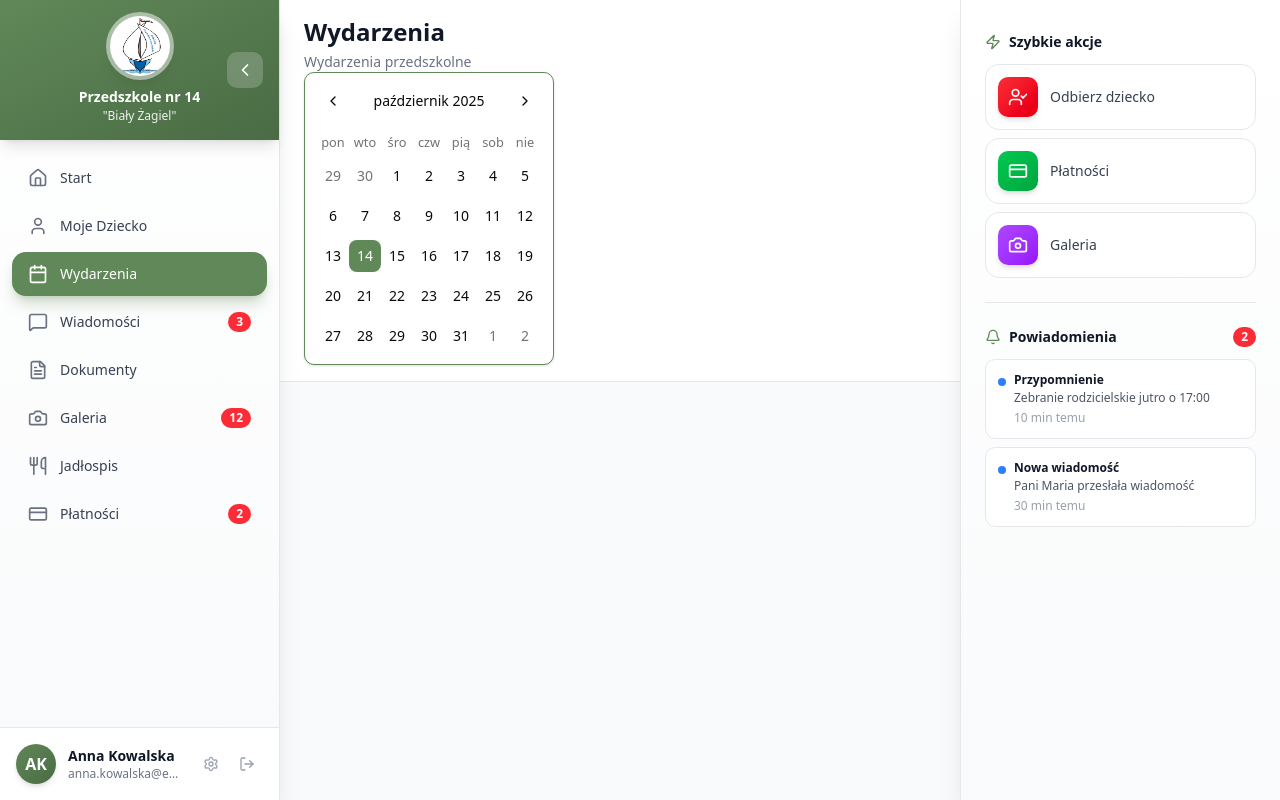
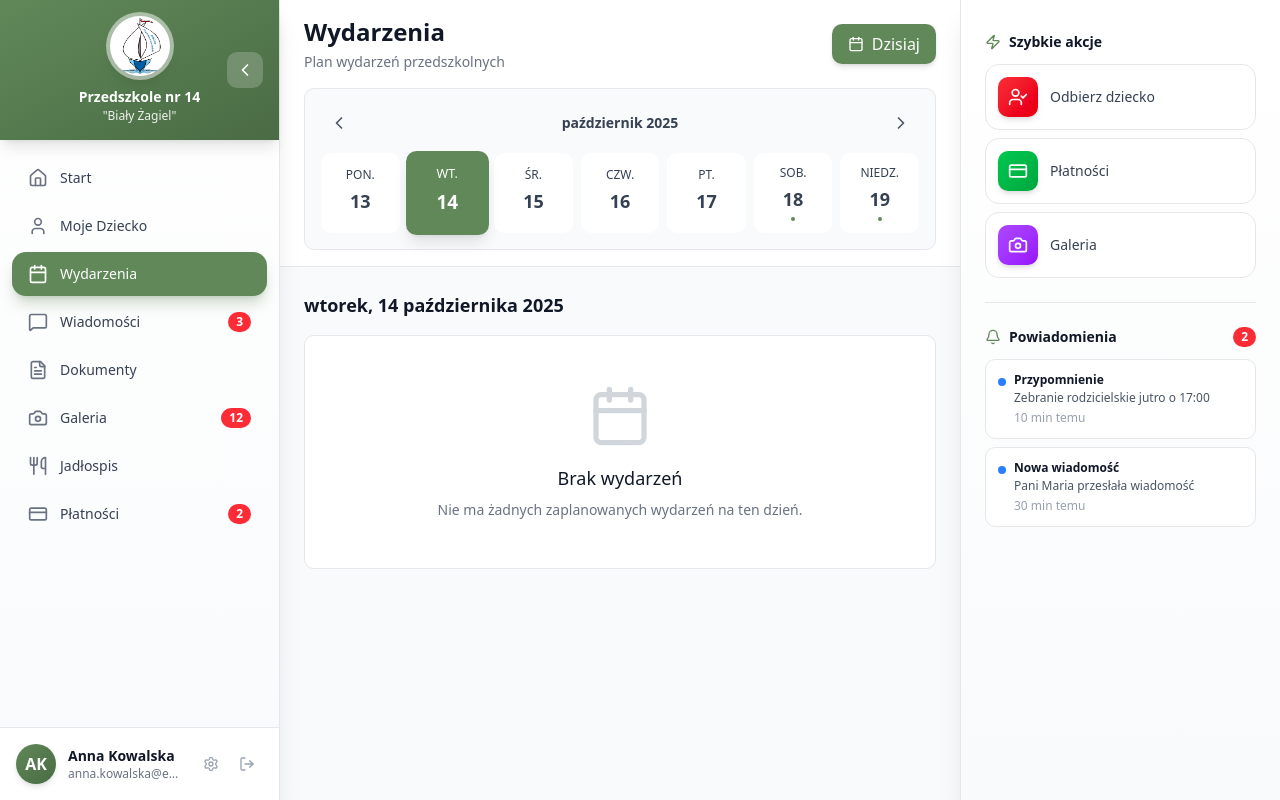
Before and after one commit to M-Itrych/projekt-wdrozeniowy, a Next.js app: page /wydarzenia in a window 1280 px wide. Built offline with nearby package versions, Linux system fonts and the light colour scheme.

Commit message:
wydarzenia page

```diff
--- a/app/(pages)/wydarzenia/page.tsx
+++ b/app/(pages)/wydarzenia/page.tsx
@@ -1,34 +1,307 @@
-"use client"
+"use client";
 
 import React, { useState } from "react";
-import { Calendar } from "@/components/ui/calendar";
+import {
+  Calendar as CalendarIcon,
+  MapPin,
+  Clock,
+  Users,
+  ChevronLeft,
+  ChevronRight,
+  Star,
+  PartyPopper,
+  Camera,
+  Music,
+  Utensils,
+  BookOpen,
+} from "lucide-react";
+import { format, addDays, startOfWeek, isSameDay } from "date-fns";
 import { pl } from "date-fns/locale";
 
+interface Event {
+  id: number;
+  title: string;
+  description: string;
+  date: Date;
+  time: string;
+  location: string;
+  category: "festiwal" | "wycieczka" | "urodziny" | "przedstawienie" | "zajęcia" | "inne";
+  participants?: string;
+  color: string;
+  icon: React.ElementType;
+}
+
+const mockEvents: Event[] = [
+  {
+    id: 1,
+    title: "Festiwal Jesieni",
+    description: "Tradycyjny festiwal jesieni z piosenkami, tańcami i konkursami. Dzieci zaprezentują swoje przygotowania, a rodzice będą mogli zobaczyć efekty naszej pracy.",
+    date: new Date(2025, 9, 18),
+    time: "10:00",
+    location: "Sala gimnastyczna",
+    category: "festiwal",
+    participants: "Wszystkie grupy",
+    color: "bg-orange-100 border-orange-300",
+    icon: PartyPopper,
+  },
+  {
+    id: 2,
+    title: "Wycieczka do parku",
+    description: "Spacer edukacyjny po parku miejskim. Zbieranie liści i kasztanów, obserwacja przyrody.",
+    date: new Date(2025, 9, 19),
+    time: "09:30",
+    location: "Park Miejski",
+    category: "wycieczka",
+    participants: "Grupa Motylków",
+    color: "bg-green-100 border-green-300",
+    icon: MapPin,
+  },
+  {
+    id: 3,
+    title: "Urodziny Zuzi",
+    description: "Wspólne świętowanie urodzin Zuzi z tortem i zabawami.",
+    date: new Date(2025, 9, 20),
+    time: "14:00",
+    location: "Sala zajęć - Grupa Biedronek",
+    category: "urodziny",
+    participants: "Grupa Biedronek",
+    color: "bg-pink-100 border-pink-300",
+    icon: PartyPopper,
+  },
+  {
+    id: 4,
+    title: "Przedstawienie teatralne",
+    description: "Teatrzyk kukiełkowy 'Czerwony Kapturek' w wykonaniu nauczycieli.",
+    date: new Date(2025, 9, 21),
+    time: "11:00",
+    location: "Sala główna",
+    category: "przedstawienie",
+    participants: "Wszystkie dzieci",
+    color: "bg-purple-100 border-purple-300",
+    icon: Music,
+  },
+  {
+    id: 5,
+    title: "Dzień Zdrowego Odżywiania",
+    description: "Warsztaty kulinarne dla dzieci - przygotowujemy zdrowe przekąski.",
+    date: new Date(2025, 9, 22),
+    time: "10:30",
+    location: "Kuchnia przedszkolna",
+    category: "zajęcia",
+    participants: "Grupa Słoneczek",
+    color: "bg-yellow-100 border-yellow-300",
+    icon: Utensils,
+  },
+  {
+    id: 6,
+    title: "Sesja fotograficzna",
+    description: "Profesjonalna sesja zdjęciowa dzieci - pamiątka na lata.",
+    date: new Date(2025, 9, 23),
+    time: "09:00",
+    location: "Sala z dobrym oświetleniem",
+    category: "inne",
+    participants: "Wszystkie grupy",
+    color: "bg-blue-100 border-blue-300",
+    icon: Camera,
+  },
+  {
+    id: 7,
+    title: "Spotkanie z pisarzem",
+    description: "Wizyta lokalnego autora książek dla dzieci. Czytanie bajek i rozmowa o bohaterach.",
+    date: new Date(2025, 9, 24),
+    time: "11:30",
+    location: "Biblioteka przedszkolna",
+    category: "zajęcia",
+    participants: "Grupa Motylków i Słoneczek",
+    color: "bg-indigo-100 border-indigo-300",
+    icon: BookOpen,
+  },
+];
+
 const Wydarzenia = () => {
-    const [selectedDate, setSelectedDate] = useState<Date | undefined>(new Date());
+  const [selectedDate, setSelectedDate] = useState<Date>(new Date());
+  const [weekStart, setWeekStart] = useState<Date>(startOfWeek(new Date(), { weekStartsOn: 1 }));
+
+  const getDaysOfWeek = () => {
+    const days = [];
+    for (let i = 0; i < 7; i++) {
+      days.push(addDays(weekStart, i));
+    }
+    return days;
+  };
+
+  const getEventsForDate = (date: Date) => {
+    return mockEvents.filter((event) => isSameDay(event.date, date));
+  };
+
+  const selectedDateEvents = getEventsForDate(selectedDate);
+
+  const goToPreviousWeek = () => {
+    setWeekStart(addDays(weekStart, -7));
+  };
+
+  const goToNextWeek = () => {
+    setWeekStart(addDays(weekStart, 7));
+  };
 
     return (
         <div className="h-screen bg-gray-50 flex flex-col overflow-hidden">
             <div className="bg-white border-b border-gray-200 px-6 py-4">
-                <div className="flex justify-between items-center">
+        <div className="flex justify-between items-center mb-4">
                     <div>
                         <h1 className="text-2xl font-bold text-gray-900">Wydarzenia</h1>
                         <p className="text-sm text-gray-500 mt-1">
-                            Wydarzenia przedszkolne
-                        </p>
+              Plan wydarzeń przedszkolnych
+            </p>
+          </div>
+          <button
+            onClick={() => {
+              setSelectedDate(new Date());
+              setWeekStart(startOfWeek(new Date(), { weekStartsOn: 1 }));
+            }}
+            className="bg-[#608858] text-white px-4 py-2 rounded-lg hover:bg-[#4a6b44] transition-colors flex items-center gap-2 shadow-md"
+          >
+            <CalendarIcon className="w-4 h-4" />
+            Dzisiaj
+          </button>
+        </div>
+
+        <div className="bg-gray-50 rounded-lg border border-gray-200 p-4">
+          <div className="flex items-center justify-between mb-3">
+            <button
+              onClick={goToPreviousWeek}
+              className="p-2 hover:bg-white rounded-lg transition-colors"
+            >
+              <ChevronLeft className="w-5 h-5 text-gray-600" />
+            </button>
+            <h2 className="text-sm font-semibold text-gray-700">
+              {format(weekStart, "LLLL yyyy", { locale: pl })}
+            </h2>
+            <button
+              onClick={goToNextWeek}
+              className="p-2 hover:bg-white rounded-lg transition-colors"
+            >
+              <ChevronRight className="w-5 h-5 text-gray-600" />
+            </button>
+          </div>
+
+          <div className="grid grid-cols-7 gap-2">
+            {getDaysOfWeek().map((day, index) => {
+              const isSelected = isSameDay(day, selectedDate);
+              const isToday = isSameDay(day, new Date());
+              const hasEvents = getEventsForDate(day).length > 0;
+
+              return (
+                <button
+                  key={index}
+                  onClick={() => setSelectedDate(day)}
+                  className={`flex flex-col items-center justify-center p-3 rounded-lg transition-all ${
+                    isSelected
+                      ? "bg-[#608858] text-white shadow-lg scale-105"
+                      : isToday
+                      ? "bg-white border-2 border-[#608858] text-[#608858]"
+                      : "bg-white hover:bg-gray-100 text-gray-700"
+                  }`}
+                >
+                  <span className="text-xs font-medium uppercase mb-1">
+                    {format(day, "EEE", { locale: pl })}
+                  </span>
+                  <span className="text-lg font-bold mb-1">
+                    {format(day, "d")}
+                  </span>
+                  {hasEvents && (
+                    <div className="flex gap-0.5">
+                      {getEventsForDate(day).slice(0, 3).map((_, i) => (
+                        <div
+                          key={i}
+                          className={`w-1 h-1 rounded-full ${
+                            isSelected ? "bg-white" : "bg-[#608858]"
+                          }`}
+                        />
+                      ))}
+                    </div>
+                  )}
+                </button>
+              );
+            })}
+          </div>
+        </div>
+      </div>
+
+      <div className="flex-1 overflow-y-auto p-6">
+        <div className="max-w-4xl mx-auto">
+          <div className="mb-4 flex items-center justify-between">
+            <h2 className="text-lg font-semibold text-gray-900">
+              {format(selectedDate, "EEEE, d MMMM yyyy", { locale: pl })}
+            </h2>
+            {selectedDateEvents.length > 0 && (
+              <span className="bg-[#608858] text-white text-sm px-3 py-1 rounded-full">
+                {selectedDateEvents.length} {selectedDateEvents.length === 1 ? "wydarzenie" : "wydarzenia"}
+              </span>
+            )}
+          </div>
+
+          {selectedDateEvents.length === 0 ? (
+            <div className="bg-white rounded-lg border border-gray-200 p-12 text-center">
+              <CalendarIcon className="w-16 h-16 text-gray-300 mx-auto mb-4" />
+              <h3 className="text-lg font-medium text-gray-900 mb-2">
+                Brak wydarzeń
+              </h3>
+              <p className="text-sm text-gray-500">
+                Nie ma żadnych zaplanowanych wydarzeń na ten dzień.
+              </p>
+            </div>
+          ) : (
+            <div className="space-y-4">
+              {selectedDateEvents.map((event) => {
+                const IconComponent = event.icon;
+                return (
+                  <div
+                    key={event.id}
+                    className={`bg-white rounded-lg border-2 ${event.color} overflow-hidden shadow-sm hover:shadow-md transition-shadow`}
+                  >
+                    <div className="p-6">
+                      <div className="flex items-start gap-4">
+                        <div className={`p-3 rounded-lg ${event.color}`}>
+                          <IconComponent className="w-6 h-6 text-gray-700" />
+                        </div>
+                        <div className="flex-1">
+                          <div className="flex items-start justify-between mb-2">
+                            <h3 className="text-xl font-bold text-gray-900">
+                              {event.title}
+                            </h3>
+                            <span className="text-xs font-medium text-gray-500 uppercase bg-gray-100 px-2 py-1 rounded">
+                              {event.category}
+                            </span>
+                          </div>
+                          <p className="text-gray-600 mb-4 leading-relaxed">
+                            {event.description}
+                          </p>
+                          <div className="grid grid-cols-1 md:grid-cols-3 gap-3">
+                            <div className="flex items-center gap-2 text-sm text-gray-600">
+                              <Clock className="w-4 h-4 text-[#608858]" />
+                              <span>{event.time}</span>
+                            </div>
+                            <div className="flex items-center gap-2 text-sm text-gray-600">
+                              <MapPin className="w-4 h-4 text-[#608858]" />
+                              <span>{event.location}</span>
+                            </div>
+                            {event.participants && (
+                              <div className="flex items-center gap-2 text-sm text-gray-600">
+                                <Users className="w-4 h-4 text-[#608858]" />
+                                <span>{event.participants}</span>
+                              </div>
+                            )}
+                          </div>
+                        </div>
+                      </div>
                     </div>
                 </div>
-                <Calendar
-                    mode="single"
-                    defaultMonth={new Date()}
-                    selected={selectedDate}
-                    onSelect={setSelectedDate}
-                    locale={pl}
-                    className="rounded-lg border-[#608858] border shadow-sm p-3"
-                    classNames={{
-                        day_button: "data-[selected-single=true]:bg-[#608858] data-[selected-single=true]:text-white data-[selected-single=true]:hover:bg-[#4a6a44]"
-                    }}
-                />
+                );
+              })}
+            </div>
+          )}
+        </div>
             </div>
         </div>
     );
```
